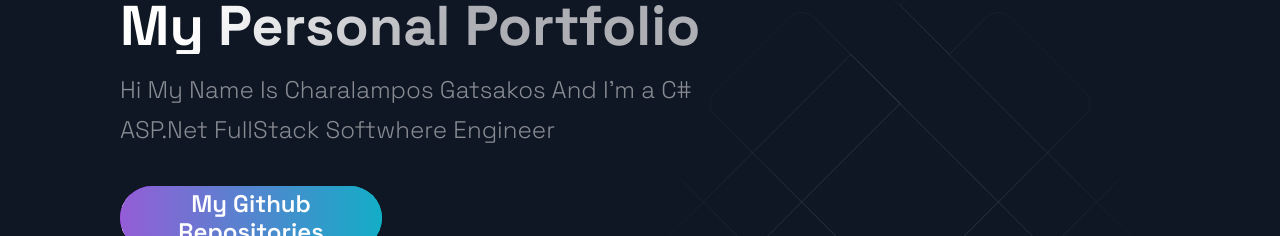
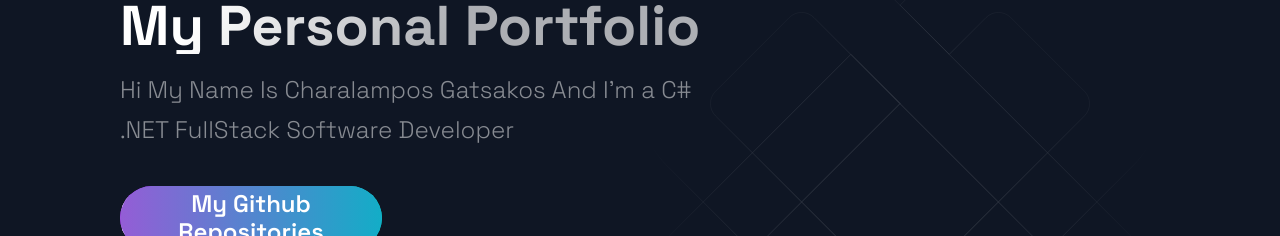
Before and after one commit to charalampos-gatsakos/MyPortfolio-Nextjs, a Next.js app: page / in a window 1280 px wide. Shown: the part 175-411 px from the top of the page. Built offline with nearby package versions, Linux system fonts and the light colour scheme.

Commit message:
Update Hero.js

```diff
--- a/src/components/Hero/Hero.js
+++ b/src/components/Hero/Hero.js
@@ -12,7 +12,7 @@ const Hero = () => (
         My Personal Portfolio
       </SectionTitle>
       <SectionText>
-        Hi My Name Is Charalampos Gatsakos And I'm a C# ASP.Net FullStack Softwhere Engineer
+        Hi My Name Is Charalampos Gatsakos And I'm a C# .NET FullStack Software Developer
       </SectionText>
       <Button onClick={() => window.location = 'https://github.com/Charalampos-Gatsakos?tab=repositories'}>My Github Repositories</Button>
     </LeftSection>
```
